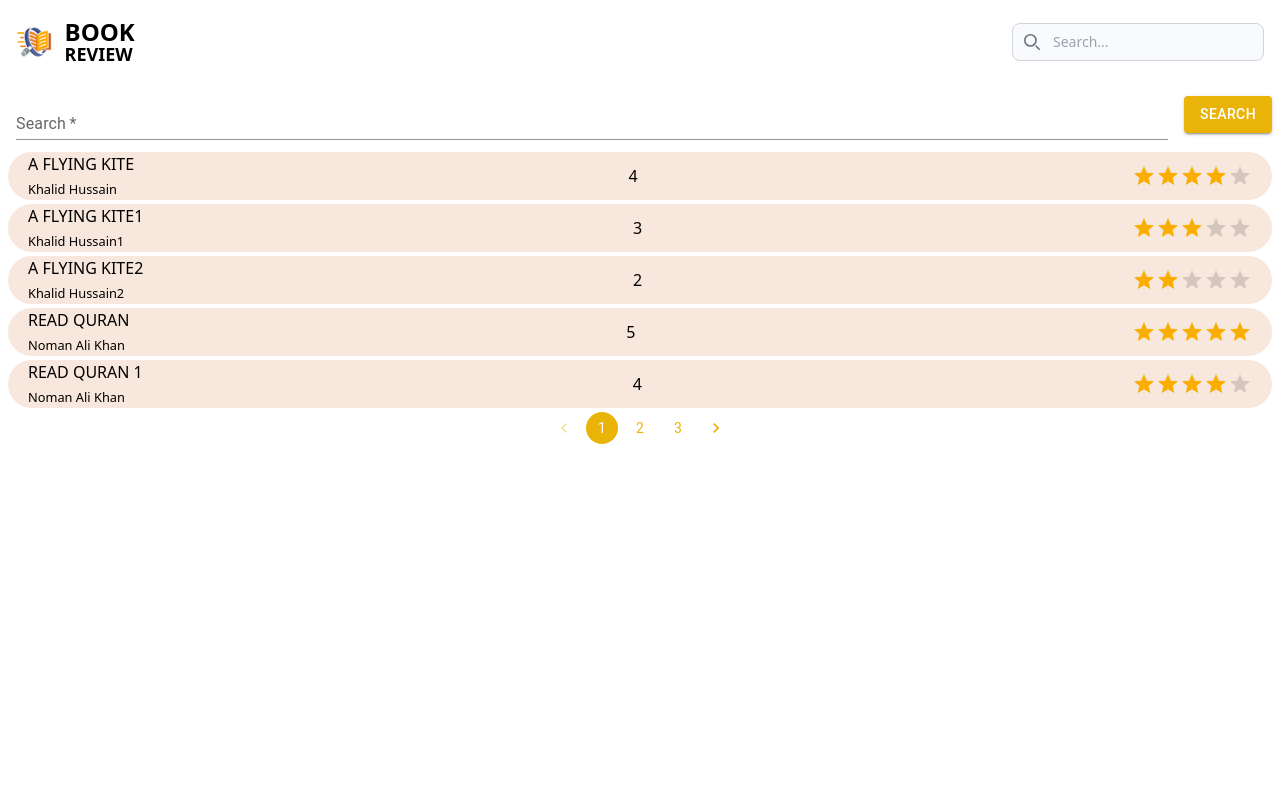
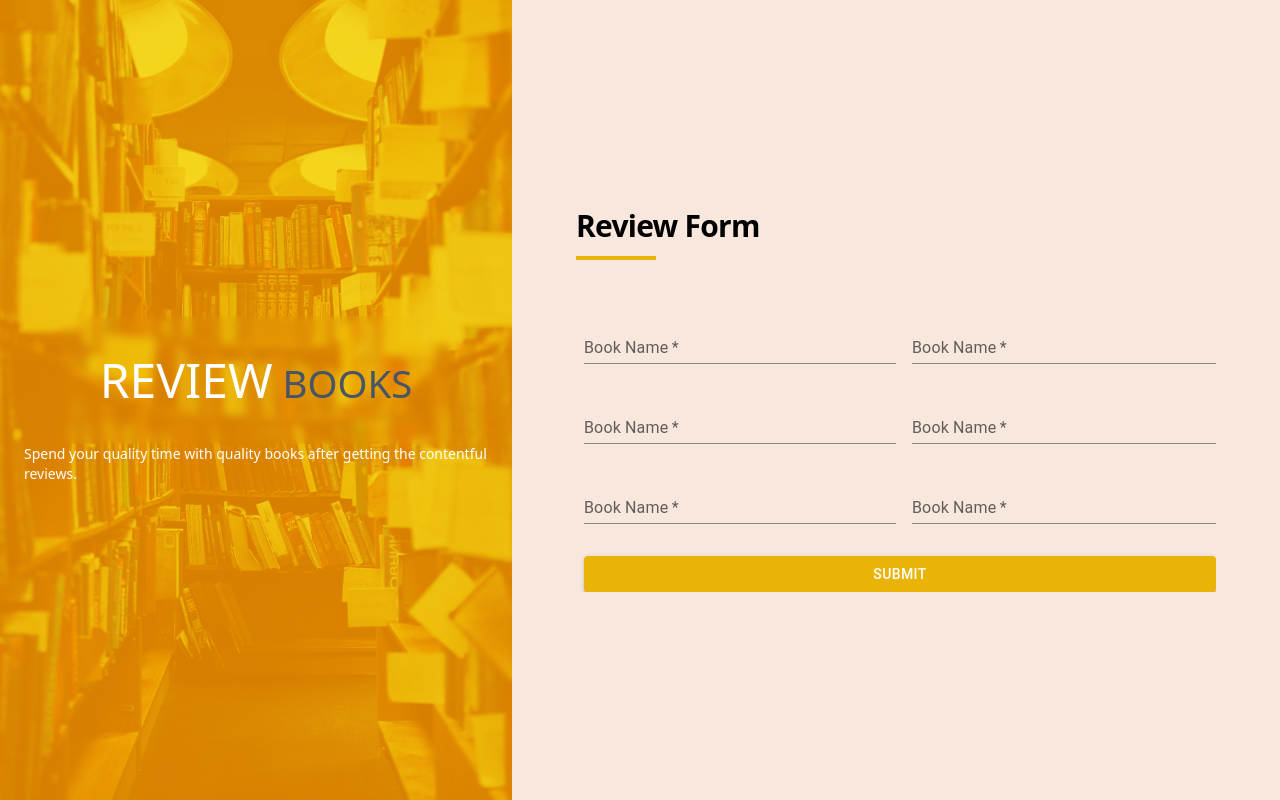
Before and after one commit to FahadAbdulQayyum/book-review-platform, a React (Vite) app: page / in a window 1280 px wide. Shown: the top 800 px of the page. Built offline with nearby package versions, Linux system fonts and the light colour scheme.

Commit message:
review form semi completed

```diff
--- a/src/components/form.tsx
+++ b/src/components/form.tsx
@@ -8,24 +8,81 @@ import VisibilityOff from '@mui/icons-material/VisibilityOff';
 import Button from '@mui/material/Button';
 
 interface FormProps {
-    isNew: boolean;
+    isNew?: boolean;
+    isFor: string;
+    additionalInputs?: string[]
 }
 
-const Form: React.FC<FormProps> = ({ isNew }) => {
+const Form: React.FC<FormProps> = ({ isNew, isFor, additionalInputs }) => {
     const [showPassword, setShowPassword] = useState(false);
     const [email, setEmail] = useState("");
     const [username, setUsername] = useState("");
     const [password, setPassword] = useState("");
+    const [bookName, setBookName] = useState("");
+    const [bookId, setBookId] = useState("");
+    const [bookAuthor, setBookAuthor] = useState("");
+    const [bookReviewText, setBookReviewText] = useState("");
+    const [bookRating, setBookRating] = useState("");
 
     // Initialize error states
     const [usernameError, setUsernameError] = useState("");
     const [emailError, setEmailError] = useState("");
     const [passwordError, setPasswordError] = useState("");
+    const [bookNameError, setBookNameError] = useState("");
+    const [bookIdError, setBookIdError] = useState("");
+    const [bookAuthorError, setBookAuthorError] = useState("");
+    const [bookReviewTextError, setBookReviewTextError] = useState("");
+    const [bookRatingError, setBookRatingError] = useState("");
 
     const emailRegex = /^[\w-]+(\.[\w-]+)*@([\w-]+\.)+[a-zA-Z]{2,7}$/;
 
     const handleClickShowPassword = () => {
         setShowPassword((showPassword) => !showPassword);
+    };
+
+    const onChangeBookName = (e: ChangeEvent<HTMLInputElement>) => {
+        setEmail(e.target.value);
+        if (emailRegex.test(e.target.value)) {
+            setEmailError("");
+        } else {
+            setEmailError("Please enter a valid email.");
+        }
+    };
+
+    const onChangeBookId = (e: ChangeEvent<HTMLInputElement>) => {
+        setEmail(e.target.value);
+        if (emailRegex.test(e.target.value)) {
+            setEmailError("");
+        } else {
+            setEmailError("Please enter a valid email.");
+        }
+    };
+
+    const onChangeBookAuthor = (e: ChangeEvent<HTMLInputElement>) => {
+        setEmail(e.target.value);
+        if (emailRegex.test(e.target.value)) {
+            setEmailError("");
+        } else {
+            setEmailError("Please enter a valid email.");
+        }
+    };
+
+    const onChangeBookReviewText = (e: ChangeEvent<HTMLInputElement>) => {
+        setEmail(e.target.value);
+        if (emailRegex.test(e.target.value)) {
+            setEmailError("");
+        } else {
+            setEmailError("Please enter a valid email.");
+        }
+    };
+
+    const onChangeBookRating = (e: ChangeEvent<HTMLInputElement>) => {
+        setEmail(e.target.value);
+        if (emailRegex.test(e.target.value)) {
+            setEmailError("");
+        } else {
+            setEmailError("Please enter a valid email.");
+        }
     };
 
     const onChangeEmail = (e: ChangeEvent<HTMLInputElement>) => {
@@ -91,7 +148,8 @@ const Form: React.FC<FormProps> = ({ isNew }) => {
             </div>
             <div className='justify-center w-full md:w-[60%] sm:h-full bg-tertiary text-black flex items-center'>
                 <div className='m-10 w-full sm:m-6 md:m-10 lg:m-16 overflow-hidden'>
-                    <h1 className='text-3xl font-bold tracking-tight'>{isNew ? 'Sign Up' : 'Log In'}</h1>
+                    {/* <h1 className='text-3xl font-bold tracking-tight'>{isNew ? 'Sign Up' : 'Log In'}</h1> */}
+                    <h1 className='text-3xl font-bold tracking-tight'>{isFor}</h1>
                     <div className='w-20 h-1 bg-primary mt-3'></div>
                     <div>
                         <Box
@@ -105,7 +163,8 @@ const Form: React.FC<FormProps> = ({ isNew }) => {
                             noValidate
                             autoComplete="off"
                         >
-                            {isNew && <TextField
+                            {/* {isNew && <TextField */}
+                            {(isFor.replace(" ", "").toLowerCase() === 'signup' && isFor.replace(" ", "").toLowerCase() !== 'reviewform') && <TextField
                                 error={emailError !== ""}
                                 helperText={emailError}
                                 id="email-field"
@@ -116,7 +175,7 @@ const Form: React.FC<FormProps> = ({ isNew }) => {
                                 required
                             />}
                             <br />
-                            <TextField
+                            {isFor.replace(" ", "").toLowerCase() !== 'reviewform' && <TextField
                                 error={usernameError !== ""}
                                 helperText={usernameError}
                                 id="username-field"
@@ -125,9 +184,9 @@ const Form: React.FC<FormProps> = ({ isNew }) => {
                                 onChange={onChangeUsername}
                                 variant="standard"
                                 required
-                            />
+                            />}
                             <br />
-                            <TextField
+                            {isFor.replace(" ", "").toLowerCase() !== 'reviewform' && <TextField
                                 error={passwordError !== ""}
                                 helperText={passwordError}
                                 id="password-field"
@@ -139,20 +198,84 @@ const Form: React.FC<FormProps> = ({ isNew }) => {
                                 InputProps={{
                                     endAdornment:
                                         <InputAdornment position="end"
-                                        // className='flex'
                                         >
                                             <IconButton
                                                 aria-label="toggle password visibility"
                                                 onClick={handleClickShowPassword}
-                                            // className='flex justify-start items-start'
                                             >
                                                 {showPassword ? <VisibilityOff /> : <Visibility />}
                                             </IconButton>
                                         </InputAdornment>
                                 }}
                                 required
-                            />
-                            <br />
+                            />}
+                            {/* <br /> */}
+                            {
+                                isFor.replace(" ", "").toLowerCase() === "reviewform" &&
+                                <div className='grid grid-cols-2 grid-flow-row gap-4'>
+                                    <TextField
+                                        error={bookNameError !== ""}
+                                        helperText={bookNameError}
+                                        id="email-field"
+                                        label="Book Name"
+                                        value={bookName}
+                                        onChange={onChangeBookName}
+                                        variant="standard"
+                                        required
+                                    />
+                                    <TextField
+                                        error={bookIdError !== ""}
+                                        helperText={bookIdError}
+                                        id="email-field"
+                                        label="Book Name"
+                                        value={bookId}
+                                        onChange={onChangeBookId}
+                                        variant="standard"
+                                        required
+                                    />
+                                    <TextField
+                                        error={bookAuthorError !== ""}
+                                        helperText={bookAuthorError}
+                                        id="email-field"
+                                        label="Book Name"
+                                        value={bookAuthor}
+                                        onChange={onChangeBookAuthor}
+                                        variant="standard"
+                                        required
+                                    />
+                                    <TextField
+                                        error={bookReviewTextError !== ""}
+                                        helperText={bookReviewTextError}
+                                        id="email-field"
+                                        label="Book Name"
+                                        value={bookReviewText}
+                                        onChange={onChangeBookReviewText}
+                                        variant="standard"
+                                        required
+                                    />
+                                    <TextField
+                                        error={bookRatingError !== ""}
+                                        helperText={bookRatingError}
+                                        id="email-field"
+                                        label="Book Name"
+                                        value={bookRating}
+                                        onChange={onChangeBookRating}
+                                        variant="standard"
+                                        required
+                                    />
+                                    <TextField
+                                        error={emailError !== ""}
+                                        helperText={emailError}
+                                        id="email-field"
+                                        label="Book Name"
+                                        value={email}
+                                        onChange={onChangeEmail}
+                                        variant="standard"
+                                        required
+                                    />
+                                </div>
+
+                            }
                             <div className='mt-6 ml-2 text-center'>
                                 <Button
                                     variant="contained"
@@ -165,9 +288,10 @@ const Form: React.FC<FormProps> = ({ isNew }) => {
                                     className='w-full bg-yellow-500'
                                     onClick={handleSignUp}
                                 >
-                                    {isNew ? 'Signup' : 'Login'}
+                                    {isFor.replace(" ", "").toLowerCase() === "login" ? 'Login' : isFor.replace(" ", "").toLowerCase() === "signup" ? 'Signup' : "Submit"}
                                 </Button>
-                                <small>{!isNew ? 'Not registered yet?' : 'Already registered?'} <a href={isNew ? '/login' : '/signup'}>{isNew ? 'Login' : 'Signup'}</a></small>
+                                {/* <small>{!isNew ? 'Not registered yet?' : 'Already registered?'} <a href={isNew ? '/login' : '/signup'}>{isNew ? 'Login' : 'Signup'}</a></small> */}
+                                <small>{isFor.replace(" ", "").toLowerCase() === "login" ? 'Not registered yet?' : isFor.replace(" ", "").toLowerCase() === "signup" ? 'Already registered?' : ""} <a href={isFor.replace(" ", "").toLowerCase() === "login" ? '/login' : isFor.replace(" ", "").toLowerCase() === "signup" ? '/signup' : ""}>{isFor.replace(" ", "").toLowerCase() === "login" ? 'Signup' : isFor.replace(" ", "").toLowerCase() === "signup" ? 'Login' : ""}</a></small>
                             </div>
                         </Box>
                     </div>
--- a/src/components/login.tsx
+++ b/src/components/login.tsx
@@ -4,7 +4,8 @@ import Form from './form'
 const login = () => {
     return (
         <>
-            <Form isNew={false} />
+            {/* <Form isNew={false} /> */}
+            <Form isFor={'Login'} />
         </>
     )
 }
--- /dev/null
+++ b/src/components/reviewForm.tsx
@@ -0,0 +1,11 @@
+import React from 'react'
+import Form from './form'
+const ReviewForm = () => {
+    return (
+        <div>
+            <Form isFor={'Review Form'} additionalInputs={['review']} />
+        </div>
+    )
+}
+
+export default ReviewForm
--- a/src/components/signup.tsx
+++ b/src/components/signup.tsx
@@ -4,7 +4,8 @@ import Form from './form'
 const SignUp = () => {
     return (
         <>
-            <Form isNew={true} />
+            {/* <Form isNew={true} /> */}
+            <Form isFor={"Sign Up"} />
         </>
     )
 }
--- a/src/routes/root.tsx
+++ b/src/routes/root.tsx
@@ -5,6 +5,7 @@ import Home from "../components/home";
 import { useSelector, useDispatch } from 'react-redux'
 import { decrement, increment } from '../features/counter/counterSlice'
 import { RootState } from "../store";
+import ReviewForm from "../components/reviewForm";
 
 
 export default function Root() {
@@ -24,6 +25,7 @@ export default function Root() {
                 </button>
                 <span>{count}</span>
             </> */}
+            <ReviewForm />
             <CustomNavbar />
             <Home />
         </>
```
